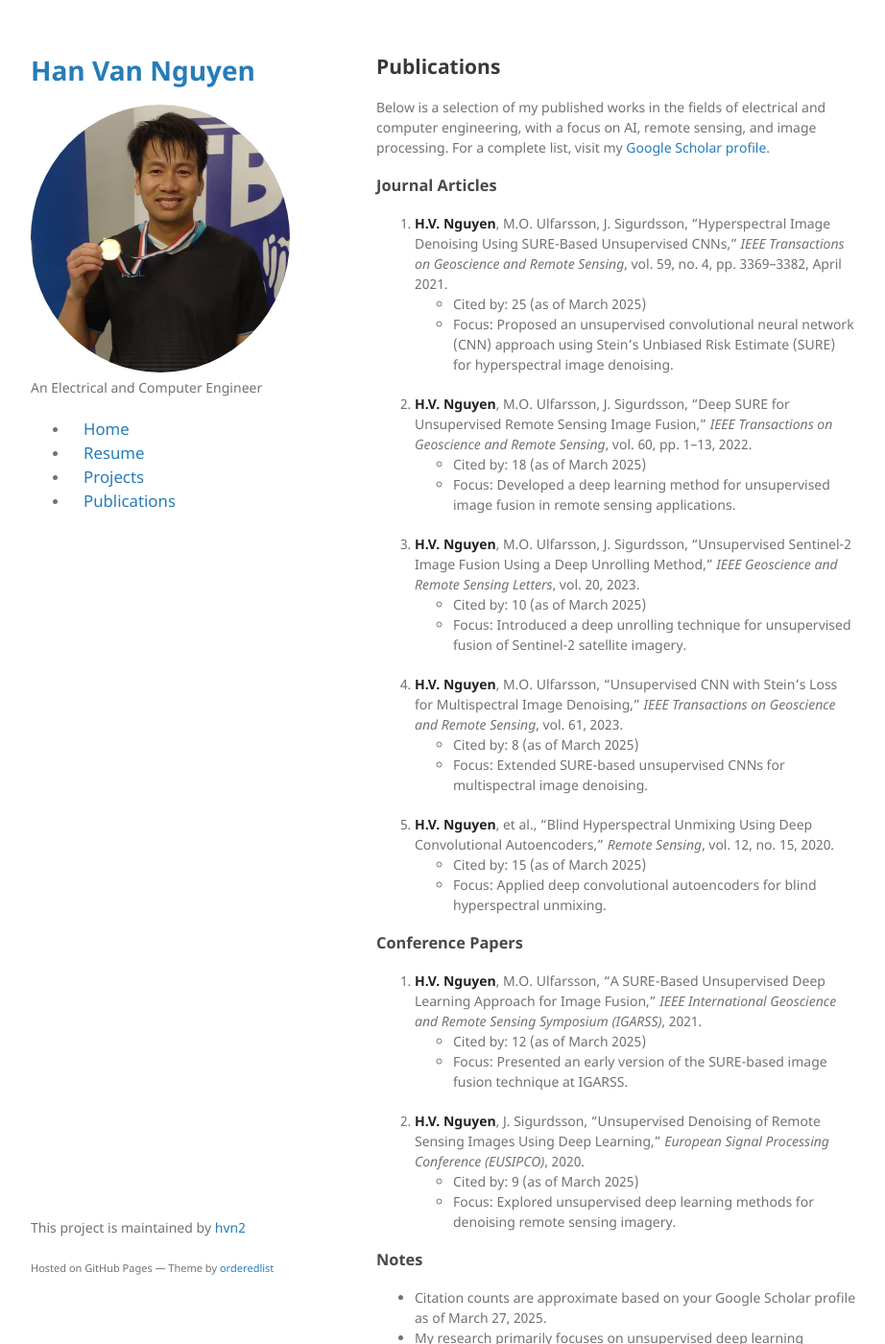
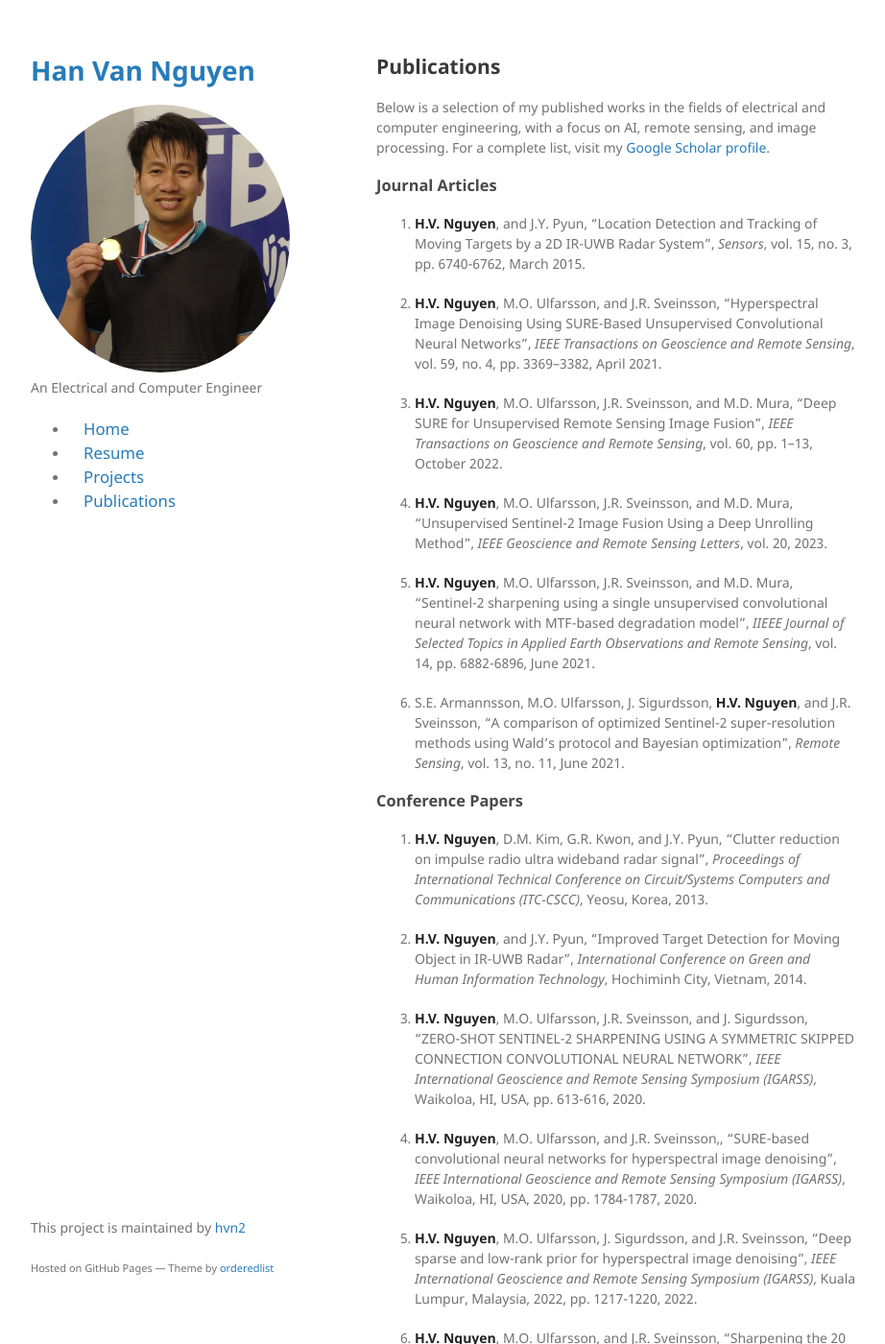
Before and after one commit to hvn2/portfolio, a Jekyll site: the page built from _pages/publications.md, in a window 1280 px wide and 1400 px high. Shown: the whole window at 96% size, without its empty margins (178-1100 px from the left). Built offline with Jekyll 4.4.1, drawn with Linux system fonts in a browser that asks for light colours; some of the changed text lies outside the part shown.

Commit message:
publications

```diff
--- a/_pages/publications.md
+++ b/_pages/publications.md
@@ -8,34 +8,34 @@ title: Publications
 Below is a selection of my published works in the fields of electrical and computer engineering, with a focus on AI, remote sensing, and image processing. For a complete list, visit my [Google Scholar profile](https://scholar.google.com/citations?user=IayYyNIAAAAJ&hl=en).
 
 ### Journal Articles
-1. **H.V. Nguyen**, M.O. Ulfarsson, J. Sigurdsson, "Hyperspectral Image Denoising Using SURE-Based Unsupervised CNNs," *IEEE Transactions on Geoscience and Remote Sensing*, vol. 59, no. 4, pp. 3369–3382, April 2021.
-   - Cited by: 25 (as of March 2025)
-   - Focus: Proposed an unsupervised convolutional neural network (CNN) approach using Stein’s Unbiased Risk Estimate (SURE) for hyperspectral image denoising.
+1. **H.V. Nguyen**, and J.Y. Pyun, "Location Detection and Tracking of Moving Targets by a 2D IR-UWB Radar System", *Sensors*, vol. 15, no. 3, pp.  6740-6762, March 2015.
 
-2. **H.V. Nguyen**, M.O. Ulfarsson, J. Sigurdsson, "Deep SURE for Unsupervised Remote Sensing Image Fusion," *IEEE Transactions on Geoscience and Remote Sensing*, vol. 60, pp. 1–13, 2022.
-   - Cited by: 18 (as of March 2025)
-   - Focus: Developed a deep learning method for unsupervised image fusion in remote sensing applications.
+2. **H.V. Nguyen**, M.O. Ulfarsson, and J.R. Sveinsson, "Hyperspectral Image Denoising Using SURE-Based Unsupervised Convolutional Neural Networks", *IEEE Transactions on Geoscience and Remote Sensing*, vol. 59, no. 4, pp. 3369–3382, April 2021.
 
-3. **H.V. Nguyen**, M.O. Ulfarsson, J. Sigurdsson, "Unsupervised Sentinel-2 Image Fusion Using a Deep Unrolling Method," *IEEE Geoscience and Remote Sensing Letters*, vol. 20, 2023.
-   - Cited by: 10 (as of March 2025)
-   - Focus: Introduced a deep unrolling technique for unsupervised fusion of Sentinel-2 satellite imagery.
+3. **H.V. Nguyen**, M.O. Ulfarsson, J.R. Sveinsson, and M.D. Mura, "Deep SURE for Unsupervised Remote Sensing Image Fusion", *IEEE Transactions on Geoscience and Remote Sensing*, vol. 60, pp. 1–13, October 2022.
 
-4. **H.V. Nguyen**, M.O. Ulfarsson, "Unsupervised CNN with Stein’s Loss for Multispectral Image Denoising," *IEEE Transactions on Geoscience and Remote Sensing*, vol. 61, 2023.
-   - Cited by: 8 (as of March 2025)
-   - Focus: Extended SURE-based unsupervised CNNs for multispectral image denoising.
+4. **H.V. Nguyen**, M.O. Ulfarsson, J.R. Sveinsson, and M.D. Mura, "Unsupervised Sentinel-2 Image Fusion Using a Deep Unrolling Method", *IEEE Geoscience and Remote Sensing Letters*, vol. 20, 2023.
 
-5. **H.V. Nguyen**, et al., "Blind Hyperspectral Unmixing Using Deep Convolutional Autoencoders," *Remote Sensing*, vol. 12, no. 15, 2020.
-   - Cited by: 15 (as of March 2025)
-   - Focus: Applied deep convolutional autoencoders for blind hyperspectral unmixing.
+5. **H.V. Nguyen**, M.O. Ulfarsson, J.R. Sveinsson, and M.D. Mura, "Sentinel-2 sharpening using a single unsupervised convolutional neural network with MTF-based degradation model", *IIEEE Journal of Selected Topics in Applied Earth Observations and Remote Sensing*, vol. 14, pp. 6882-6896, June 2021.
+
+6. S.E. Armannsson, M.O. Ulfarsson, J. Sigurdsson, **H.V. Nguyen**, and J.R. Sveinsson, "A comparison of optimized Sentinel-2 super-resolution methods using Wald’s protocol and Bayesian optimization", *Remote Sensing*, vol. 13, no. 11, June 2021.
 
 ### Conference Papers
-6. **H.V. Nguyen**, M.O. Ulfarsson, "A SURE-Based Unsupervised Deep Learning Approach for Image Fusion," *IEEE International Geoscience and Remote Sensing Symposium (IGARSS)*, 2021.
-   - Cited by: 12 (as of March 2025)
-   - Focus: Presented an early version of the SURE-based image fusion technique at IGARSS.
+7. **H.V. Nguyen**,  D.M. Kim, G.R. Kwon, and J.Y. Pyun, "Clutter reduction on impulse radio ultra wideband radar signal", *Proceedings of International Technical Conference on Circuit/Systems Computers and Communications (ITC-CSCC)*, Yeosu, Korea, 2013.
 
-7. **H.V. Nguyen**, J. Sigurdsson, "Unsupervised Denoising of Remote Sensing Images Using Deep Learning," *European Signal Processing Conference (EUSIPCO)*, 2020.
-   - Cited by: 9 (as of March 2025)
-   - Focus: Explored unsupervised deep learning methods for denoising remote sensing imagery.
+8. **H.V. Nguyen**, and J.Y. Pyun, "Improved Target Detection for Moving Object in IR-UWB Radar", *International Conference on Green and Human Information Technology*, Hochiminh City, Vietnam, 2014.
+
+9. **H.V. Nguyen**, M.O. Ulfarsson, J.R. Sveinsson, and J. Sigurdsson, "ZERO-SHOT SENTINEL-2 SHARPENING USING A SYMMETRIC SKIPPED CONNECTION CONVOLUTIONAL NEURAL NETWORK", *IEEE International Geoscience and Remote Sensing Symposium (IGARSS)*, Waikoloa, HI, USA, pp. 613-616, 2020.
+
+10. **H.V. Nguyen**, M.O. Ulfarsson, and J.R. Sveinsson,, "SURE-based convolutional neural networks for hyperspectral image denoising", *IEEE International Geoscience and Remote Sensing Symposium (IGARSS)*, Waikoloa, HI, USA, 2020, pp. 1784-1787, 2020.
+
+11. **H.V. Nguyen**, M.O. Ulfarsson, J. Sigurdsson, and J.R. Sveinsson, "Deep sparse and low-rank prior for hyperspectral image denoising", *IEEE International Geoscience and Remote Sensing Symposium (IGARSS)*,  Kuala Lumpur, Malaysia, 2022, pp. 1217-1220, 2022.
+
+12. **H.V. Nguyen**, M.O. Ulfarsson, and J.R. Sveinsson, "Sharpening the 20 M Bands of SENTINEL-2 Image Using an Unsupervised Convolutional Neural Network" *IEEE International Geoscience and Remote Sensing Symposium (IGARSS)*,  Brussels, Belgium, pp. 2875-2878, 2021.
+
+13. **H.V. Nguyen**, M.O. Ulfarsson, J.R. Sveinsson, and M. D. Mura, "Hyperspectral super-resolution by unsupervised convolutional neural network and SURE" *IEEE International Geoscience and Remote Sensing Symposium (IGARSS)*, Kuala Lumpur, Malaysia, pp. 903-906, 2022.
+
+14. **H.V. Nguyen**, M.O. Ulfarsson, J.R. Sveinsson, and M. D. Mura, "SURE-ERGAS: Unsupervised deep learning multispectral and hyperspectral image fusion", *IEEE International Geoscience and Remote Sensing Symposium (IGARSS)*,  Pasadena, CA, USA, pp. 5623-5626, 2023.
 
 ### Notes
 - Citation counts are approximate based on your Google Scholar profile as of March 27, 2025.
```
Also changed, not shown: docs/CODE_OF_CONDUCT.md (deleted, +0 -46 lines), docs/CONTRIBUTING.md (deleted, +0 -91 lines), docs/SUPPORT.md (deleted, +0 -9 lines).
